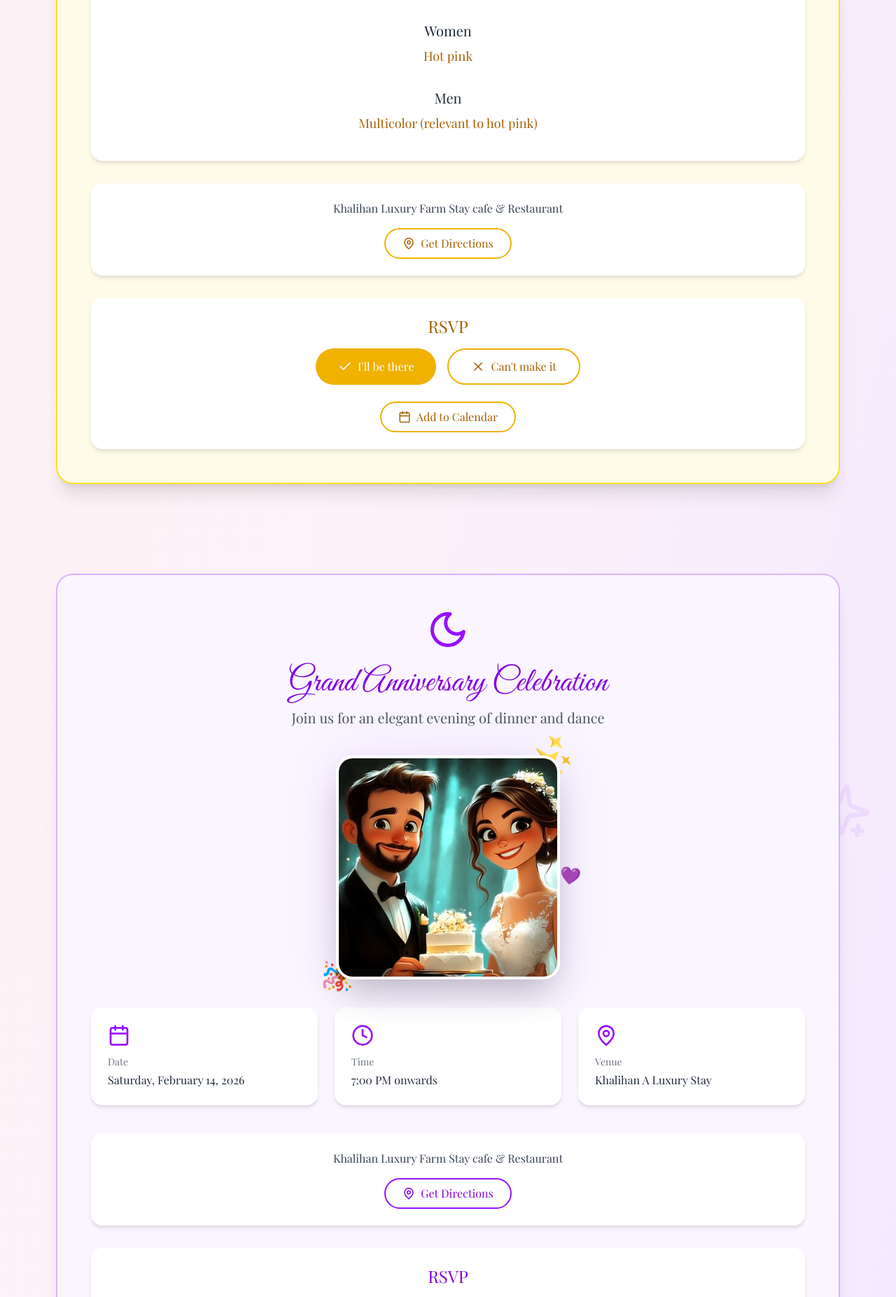
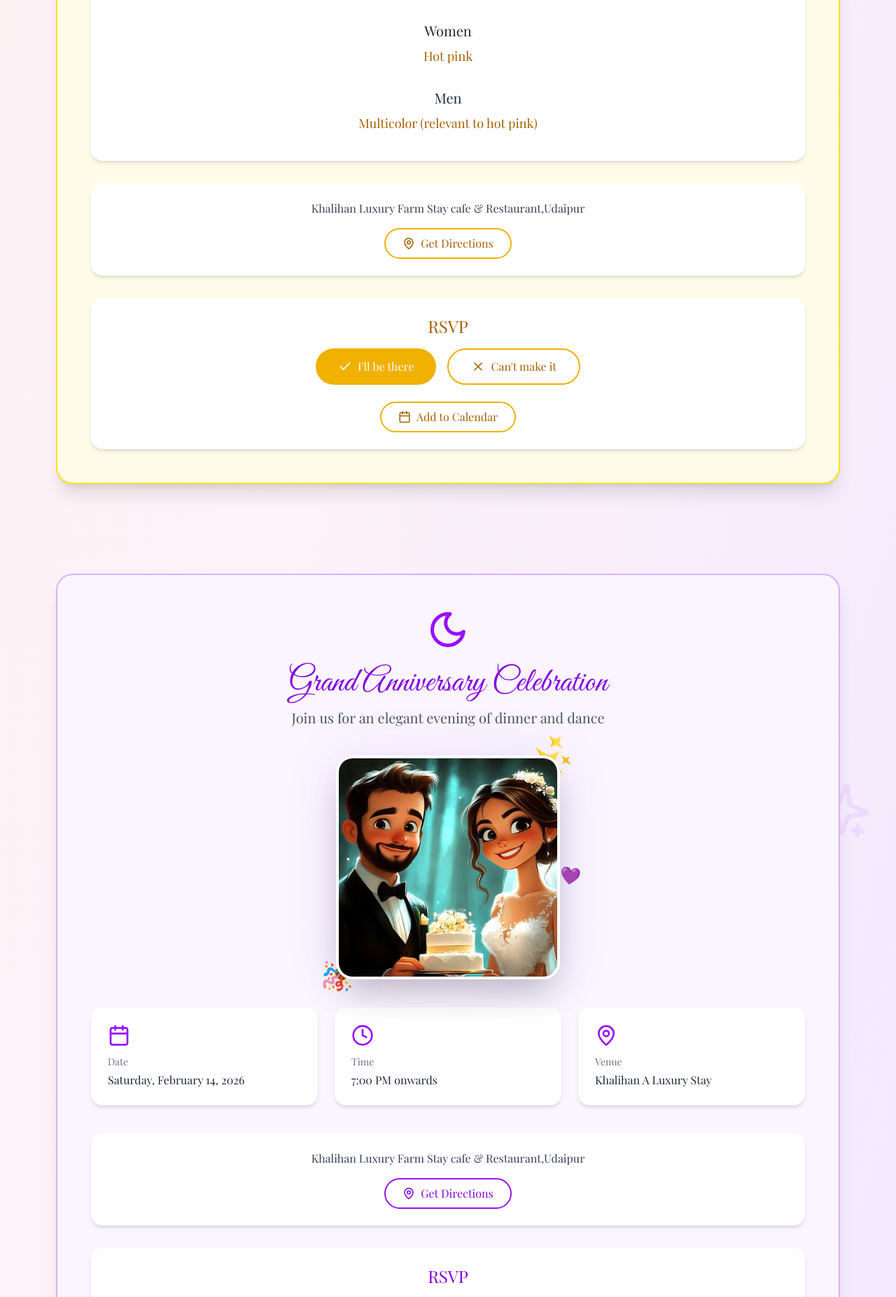
Before and after one commit to Darshil632/Invitation_page, a React (Vite) app: page / in a window 1280 px wide. Shown: the part 2414-4268 px from the top of the page at 70% size. Built offline with nearby package versions, Linux system fonts and the light colour scheme; a web font is replaced by a local one.

Commit message:
Update event addresses to include location details

```diff
--- a/src/App.tsx
+++ b/src/App.tsx
@@ -241,7 +241,7 @@ export default function App() {
           date="Saturday, February 14, 2026"
           time="3:00 PM onwards"
           venue="Khalihan A Luxury Stay"
-          address="Khalihan Luxury Farm Stay cafe & Restaurant"
+          address="Khalihan Luxury Farm Stay cafe & Restaurant,Udaipur"
           color="yellow"
           icon="sun"
           onRSVP={(response) => handleRSVP('haldi', response)}
@@ -267,7 +267,7 @@ export default function App() {
           date="Saturday, February 14, 2026"
           time="7:00 PM onwards"
           venue="Khalihan A Luxury Stay"
-          address="Khalihan Luxury Farm Stay cafe & Restaurant"
+          address="Khalihan Luxury Farm Stay cafe & Restaurant,Udaipur"
           color="purple"
           icon="moon"
           onRSVP={(response) => handleRSVP('main', response)}
```
